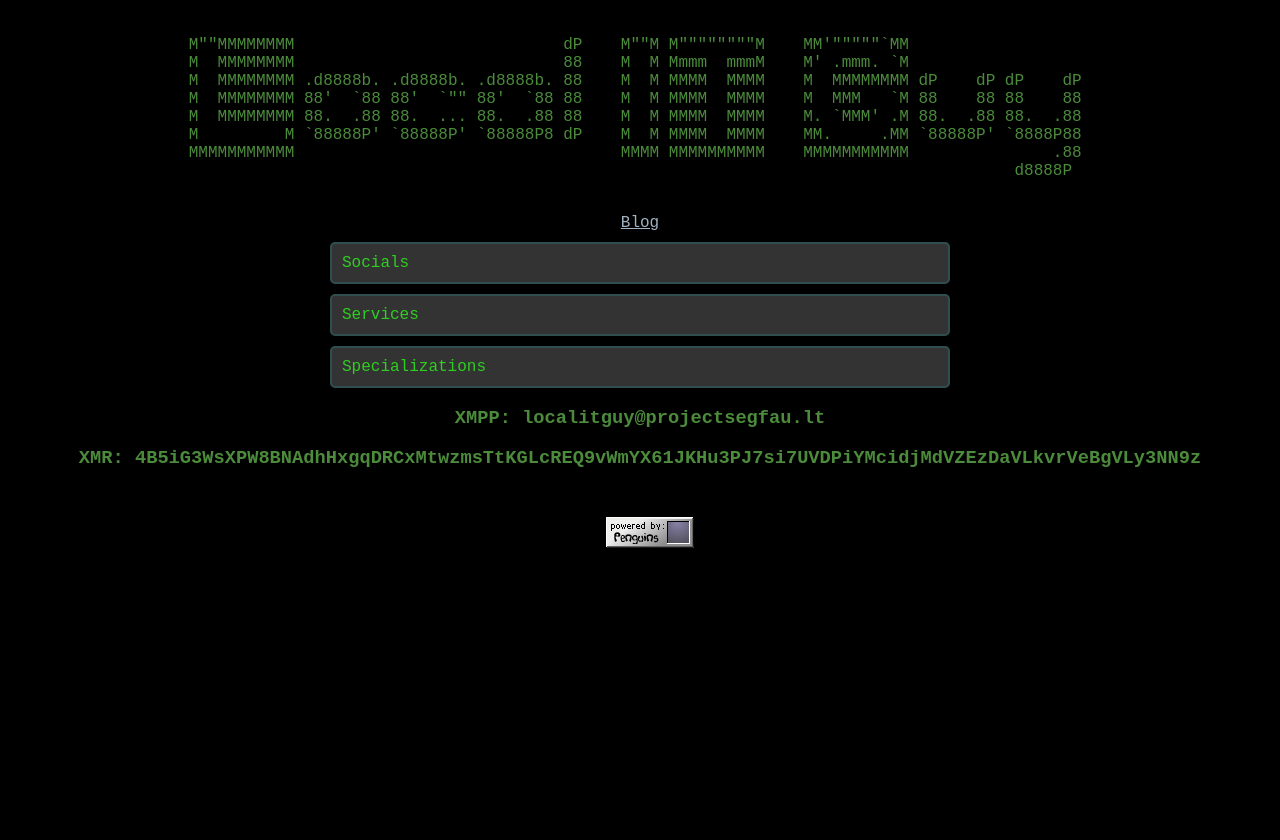
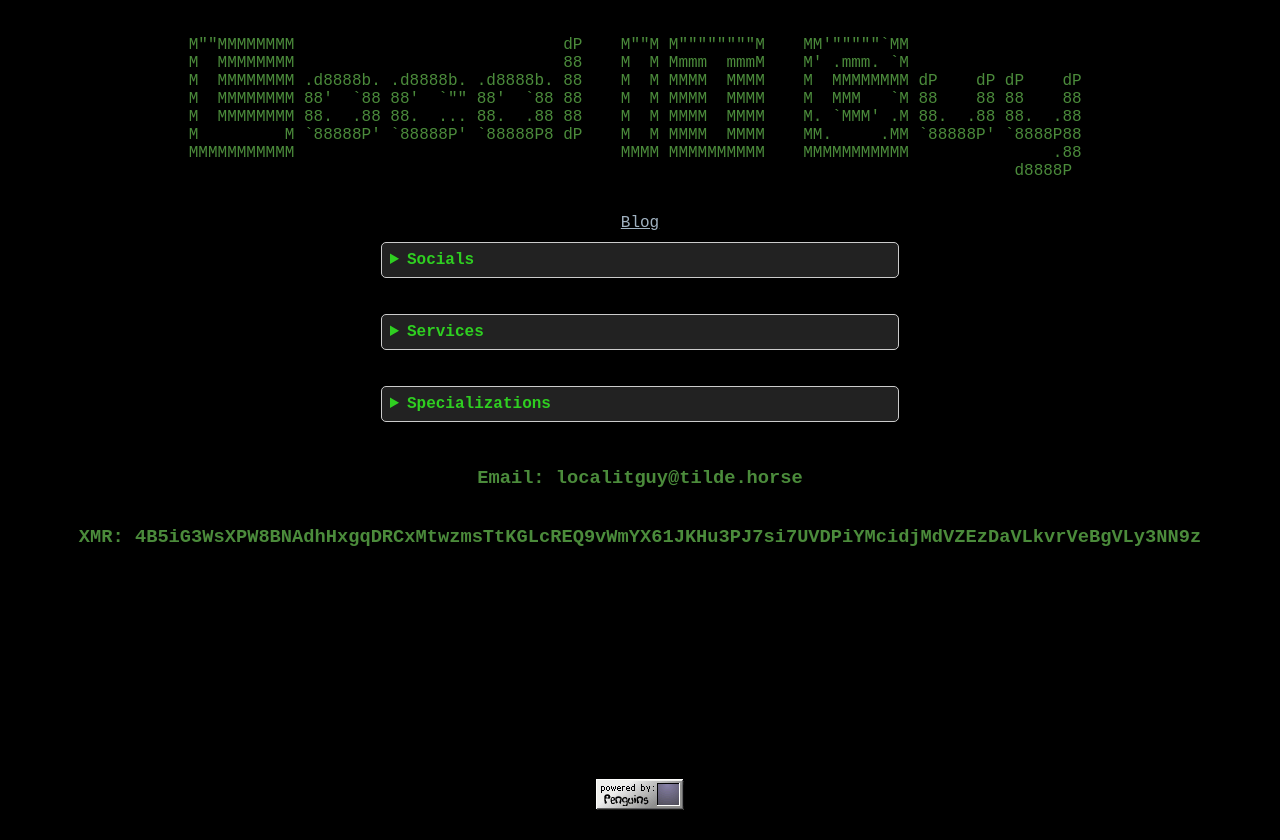
Before and after one commit to befoul/befoul.github.io, a plain HTML site: page index.html in a window 1280 px wide. Before the commit the page ends 800 px from the top, so only its background shows below. Drawn offline with Linux system fonts and the light colour scheme.

Commit message:
Script to HTML change

```diff
--- a/index.html
+++ b/index.html
@@ -12,6 +12,28 @@
     <meta property="og:url" content="https://befoul.github.io">
     <meta property="og:type" content="website">
     <meta property="og:image" content="https://befoul.github.io/image/penguin.gif">
+    <style>
+        /* Optional: Style for details/summary */
+        details {
+            margin-bottom: 1em;
+            border: 1px solid #ccc;
+            border-radius: 5px;
+            padding: 0.5em;
+            background: #222;
+            color: #eee;
+        }
+        summary {
+            font-weight: bold;
+            cursor: pointer;
+            outline: none;
+        }
+        details[open] summary {
+            color: #6cf;
+        }
+        .category h2, .category p {
+            margin-left: 1em;
+        }
+    </style>
 </head>
 <body>
     <pre>
@@ -28,38 +50,36 @@ MMMMMMMMMMM                                  MMMM MMMMMMMMMM    MMMMMMMMMMM
         <a href="blog">Blog</a>
     </nav>
 
-
     <div class="category">
-        <button class="collapsible">Socials</button>
-        <div class="content">
+        <details>
+            <summary>Socials</summary>
             <h2><a href="https://x.com/DOASSUDO">X</a></h2>
             <h2><a href="https://repl.it/@wire">Replit</a></h2>
             <h2><a href="https://github.com/befoul">Github</a></h2>
-        </div>
+        </details>
     </div>
 
     <div class="category">
-        <button class="collapsible">Services</button>
-        <div class="content">
+        <details>
+            <summary>Services</summary>
             <p>Break Fix</p>
             <p>Risk Advisory</p>
             <p>Remote Consultations</p>
             <p>Remote Penetration Testing</p>
             <p>Advanced LAMP Implementations</p>
-        </div>
+        </details>
     </div>
 
     <div class="category">
-        <button class="collapsible">Specializations</button>
-        <div class="content">
+        <details>
+            <summary>Specializations</summary>
             <p>Network Engineering</p>
             <p>Network Security auditing</p>
             <p>Operating System Security</p>
+        </details>
     </div>
-    </div>
-    <div>
-    </div>
-    <h3>XMPP: localitguy@projectsegfau.lt</h3>
+
+    <h3>Email: localitguy@tilde.horse</h3>
     <h3 class="desktop-heading">XMR: 4B5iG3WsXPW8BNAdhHxgqDRCxMtwzmsTtKGLcREQ9vWmYX61JKHu3PJ7si7UVDPiYMcidjMdVZEzDaVLkvrVeBgVLy3NN9z</h3>
     <footer>
         <h3>
@@ -68,20 +88,5 @@ MMMMMMMMMMM                                  MMMM MMMMMMMMMM    MMMMMMMMMMM
             </a>
         </h3>
     </footer>
-
-    <script>
-        document.querySelectorAll('.collapsible').forEach(button => {
-            button.addEventListener('click', () => {
-                button.classList.toggle('active');
-                const content = button.nextElementSibling;
-                if (content.style.display === "block") {
-                    content.style.display = "none";
-                } else {
-                    content.style.display = "block";
-                }
-            });
-        });
-
-    </script>
 </body>
 </html>
--- a/style.css
+++ b/style.css
@@ -1,97 +1,112 @@
 body {
-    font-family: 'Courier New', Courier, monospace; /* Retro monospace font */
-    background-color: #000; /* Black background for a retro feel */
-    color: #4B8B3B; /* Bright green text color */
+    font-family: 'Courier New', Courier, monospace;
+    background-color: #000;
+    color: #4B8B3B;
     margin: 0;
     padding: 20px;
-    text-align: center; /* Center the content */
-
+    text-align: center;
+    min-height: 100vh;
+    display: flex;
+    flex-direction: column;
+    align-items: center;
 }
 
-
 pre {
-    font-size: 16px; /* Adjust font size for better visibility */
-    color: #4B8B3B; /* Bright green text color for ASCII art */
+    font-size: 16px;
+    color: #4B8B3B;
+    text-align: center;
 }
 
 a {
-    color: #A0B2C1; /* Bright yellow color for links */
-    text-decoration: underline; /* Underline links for a retro look */
+    color: #A0B2C1;
+    text-decoration: underline;
 }
+
 h2 {
     font-size: 18px;
     color: #A9A9A9;
     text-align: left;
+    margin-left: 1em;
 }
+
 h3 {
     text-align: center;
 }
+
 p {
     font-size: 16px;
     color: #A9A9A9;
     text-align: left;
+    margin-left: 1em;
 }
+
 a:hover {
-    color: #4A5568; /* Orange color on hover */
+    color: #4A5568;
 }
 
 .category {
     margin: 10px 0;
+    width: 100%;
+    display: flex;
+    flex-direction: column;
+    align-items: center;
 }
 
-.collapsible {
-    background-color: #333; /* Dark gray background for buttons */
-    color: #2fcf21; /* GR?EEN */
-    cursor: pointer;
-    padding: 10px;
+.category:hover {
+    color: #A9A9A9;
+}
+details {
+    margin-bottom: 1em;
+    border: 1px solid #ccc;
+    border-radius: 5px;
+    padding: 0.5em;
+    background: #222;
+    color: #eee;
     width: 50%;
-    border: 2px solid #2F4F4F; /* RED */
+    max-width: 500px;
+    min-width: 250px;
     text-align: left;
-    outline: none;
-    font-size: 16px;
-    border-radius: 5px;
-    font-family: 'Courier New', Courier, monospace; /* Retro font for buttons */
 }
 
-.collapsible:hover {
-    background-color: #444; /* Slightly lighter gray on hover */
+summary {
+    font-weight: bold;
+    cursor: pointer;
+    outline: none;
+    color: #2fcf21;
+    font-family: 'Courier New', Courier, monospace;
+    font-size: 16px;
+    text-align: left;
 }
 
-.content {
-    padding: 1px;
-    display: none; /* This will hide the content by default */
-    overflow: hidden;
-    background-color: #222; /* Darker gray for content background */
-    border: 2px solid #228B22; /* RED */
-    border-radius: 5px;
-    margin: 5px auto; /* Center horizontally and add top margin */
-    color: #8a120e; /* RED */
-    width: 50%; /* Set width to 50% */
-    text-align: center; /* Center text inside the content */
+details[open] summary {
+    color: #6cf;
 }
 
 footer {
-    height: 50px; /* Set footer height */
-    background-color: #000; /* Black background for footer */
-    text-align: center; /* Center the text */
-    padding: 10px; /* Padding around the text */
-    width: 100%; /* Full width */
-    margin-top: auto; /* Push footer to the bottom */
+    height: 50px;
+    background-color: #000;
+    text-align: center;
+    padding: 10px;
+    width: 100%;
+    margin-top: auto;
 }
 
 @media only screen and (max-width: 768px) {
     pre {
-        display: none; /* Hides ASCII art on screens smaller than 768px */
+        display: none;
+    }
+    details {
+        width: 90%;
+        min-width: unset;
     }
 }
 
 .desktop-heading {
-    display: block; /* Show by default */
+    display: block;
 }
 
-/* Hide on mobile devices */
 @media (max-width: 768px) {
     .desktop-heading {
-        display: none; /* Hide on screens smaller than 768px */
+        display: none;
     }
 }
```
Lines whose indentation alone changed are shown as unchanged.
